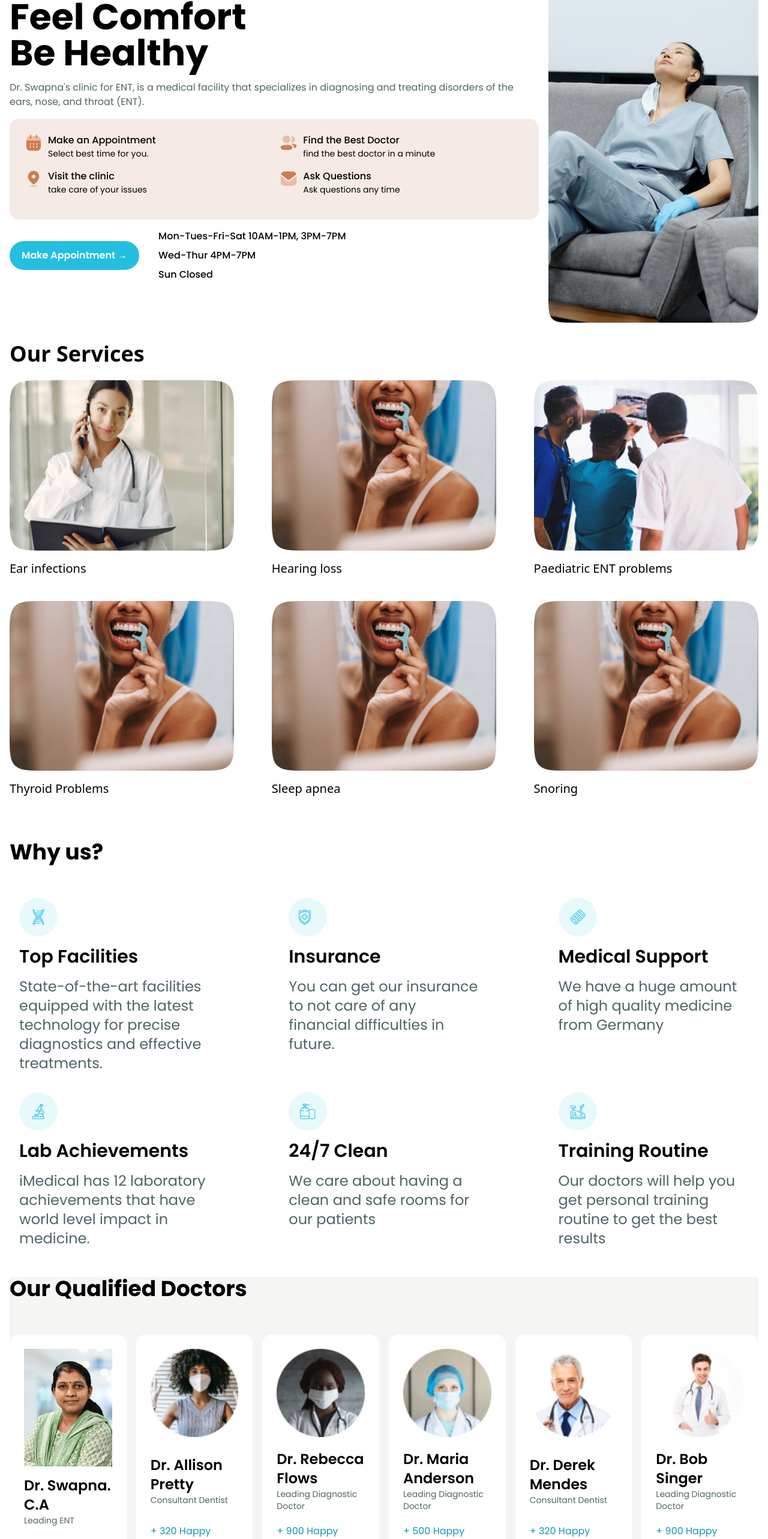
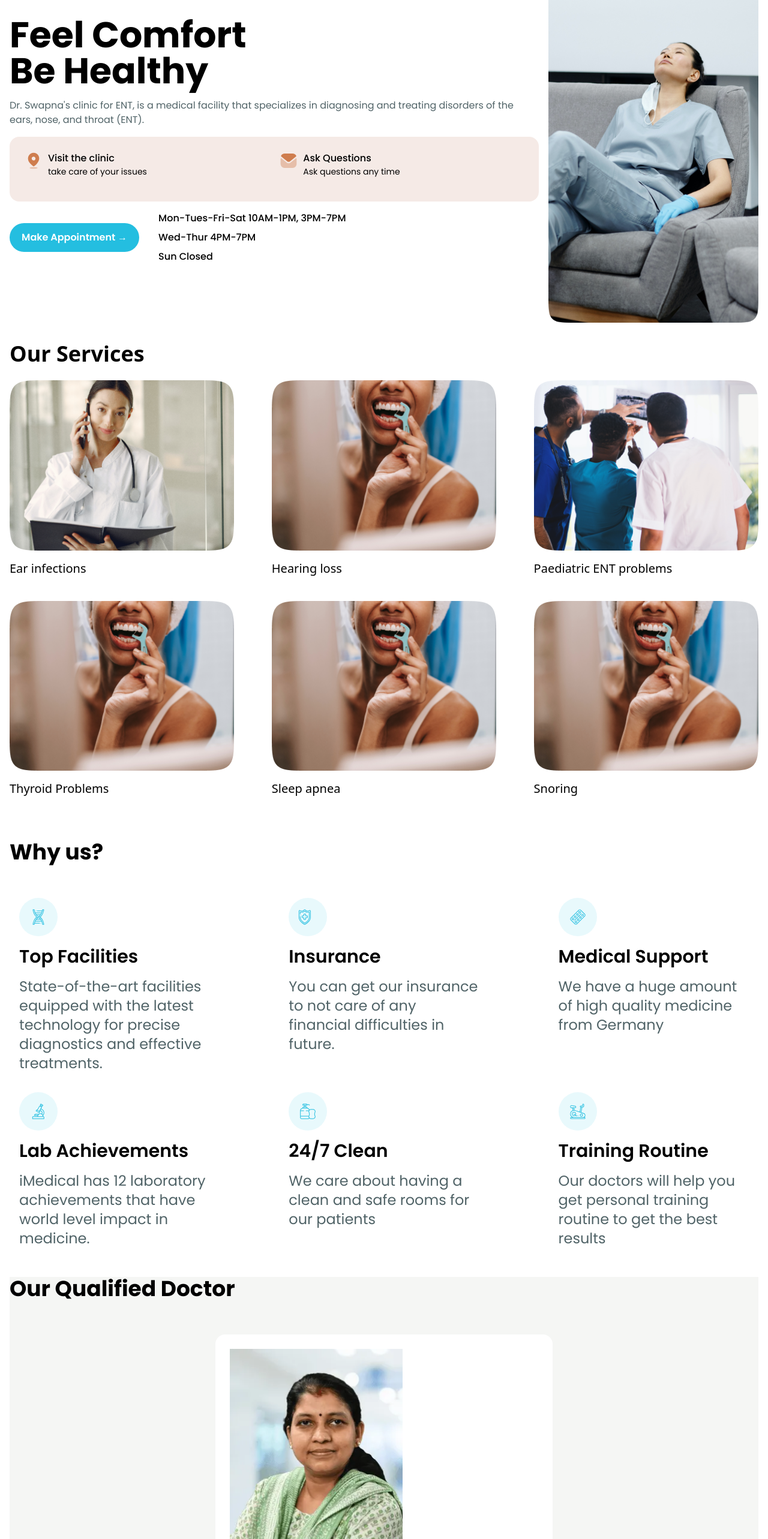
Before and after one commit to anubhav-aryan/entclinic, a Next.js app: page / in a window 1280 px wide. Shown: the part 181-2747 px from the top of the page at 60% size. Built offline with nearby package versions, Linux system fonts and the light colour scheme.

Commit message:
fix: footer

```diff
--- a/components/DoctorCard.tsx
+++ b/components/DoctorCard.tsx
@@ -13,9 +13,9 @@ const DoctorCard = ({ img, name, position, patients, hospital }: Props) => {
       <Image
         src={`/${img}`}
         alt="logo"
-        width={100}
-        height={100}
-        className="w-48"
+        width={700}
+        height={700}
+        className="w-72"
       />
       <div className="">
         <h1 className="--name tablet:text-2xl font-semibold">{name}</h1>
--- a/sections/Doctors.tsx
+++ b/sections/Doctors.tsx
@@ -6,7 +6,7 @@ const Doctors = () => {
       <div className="w-full">
         <div className="--header flex justify-between items-center mb-10">
           <div className="--heading font-bold text-4xl">
-            Our Qualified Doctors
+            Our Qualified Doctor
           </div>
         </div>
         <div className=" w-full flex mobile:flex-wrap laptop:flex-nowrap tablet:gap-[1rem] justify-around mobile:gap-[1rem] py-[1rem]">
@@ -17,7 +17,7 @@ const Doctors = () => {
             patients={500}
             hospital="Scent Clinic"
           />
-          <DoctorCard
+          {/* <DoctorCard
             img="doc2.png"
             name="Dr. Allison Pretty"
             position="Consultant Dentist"
@@ -51,7 +51,7 @@ const Doctors = () => {
             position="Leading Diagnostic Doctor"
             patients={900}
             hospital="iMedical Central Clinic, LA"
-          />
+          /> */}
         </div>
       </div>
     </div>
--- a/sections/Footer.tsx
+++ b/sections/Footer.tsx
@@ -21,8 +21,8 @@ const Footer = () => {
           <p className="text-subheading">
             #27, Silk mill, Gandhi Nagar, Vellore
           </p>
-          <p>Call: (321) 428 321 3902</p>
-          <div className="socials flex gap-4">
+          <p>Call: 9342683675</p>
+          {/* <div className="socials flex gap-4">
             <button
               type="button"
               className="p-2 bg-[rgba(0,0,0,0.2)] rounded-full"
@@ -59,7 +59,7 @@ const Footer = () => {
                 className="w-4"
               />
             </button>
-          </div>
+          </div> */}
         </div>
         <div className="footer-col-2 flex flex-col gap-2">
           <h1 className="text-xl font-medium">Explore</h1>
@@ -76,7 +76,7 @@ const Footer = () => {
             Contact
           </Link>
         </div>
-        <div className="footer-col-3 flex flex-col gap-2">
+        {/* <div className="footer-col-3 flex flex-col gap-2">
           <h1 className="text-xl font-medium">Legal</h1>
           <Link href="" className="text-subheading text-sm">
             Privacy Policy
@@ -90,8 +90,8 @@ const Footer = () => {
           <Link href="" className="text-subheading text-sm">
             Help Center
           </Link>
-        </div>
-        <div className="footer-col-4 flex flex-col gap-2">
+        </div> */}
+        {/* <div className="footer-col-4 flex flex-col gap-2">
           <h1 className="text-xl font-medium">Subscribe</h1>
           <p className="text-subheading text-sm">
             Subscribe to get the latest news from us
@@ -111,7 +111,7 @@ const Footer = () => {
               Subscribe
             </button>
           </div>
-        </div>
+        </div> */}
       </div>
     </div>
   );
--- a/sections/Hero.tsx
+++ b/sections/Hero.tsx
@@ -16,16 +16,16 @@ export default function Hero() {
             (ENT).
           </div>
           <div className="--informatics w-full h-fit p-6 bg-[#f5eae6] rounded-2xl flex gap-[2%] mobile:flex-col tablet:flex-row mobile:items-center tablet:flex-wrap">
-            <Label
+            {/* <Label
               img={"Calendar.svg"}
               heading={"Make an Appointment"}
               subheading={"Select best time for you."}
-            />
-            <Label
+            /> */}
+            {/* <Label
               img={"user.svg"}
               heading={"Find the Best Doctor"}
               subheading={"find the best doctor in a minute"}
-            />
+            /> */}
             <Label
               img={"Location.svg"}
               heading={"Visit the clinic"}
```
